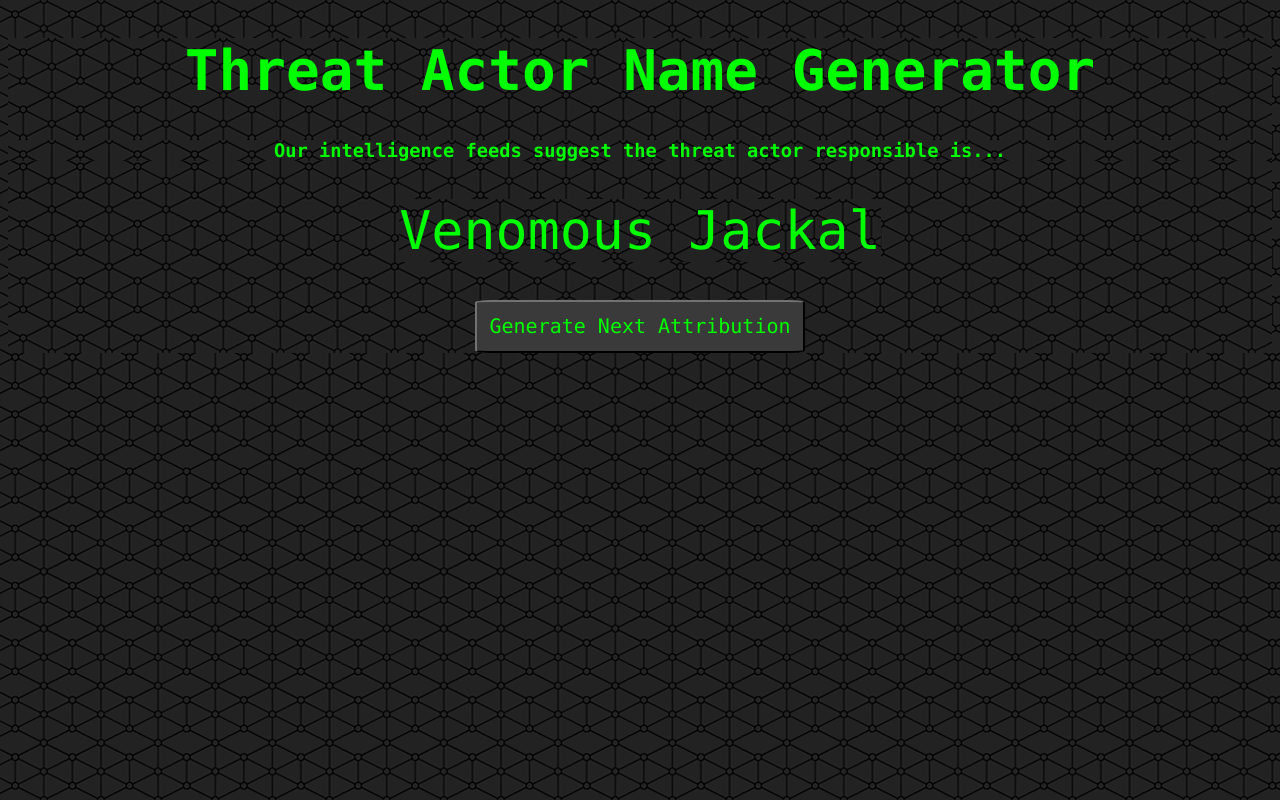
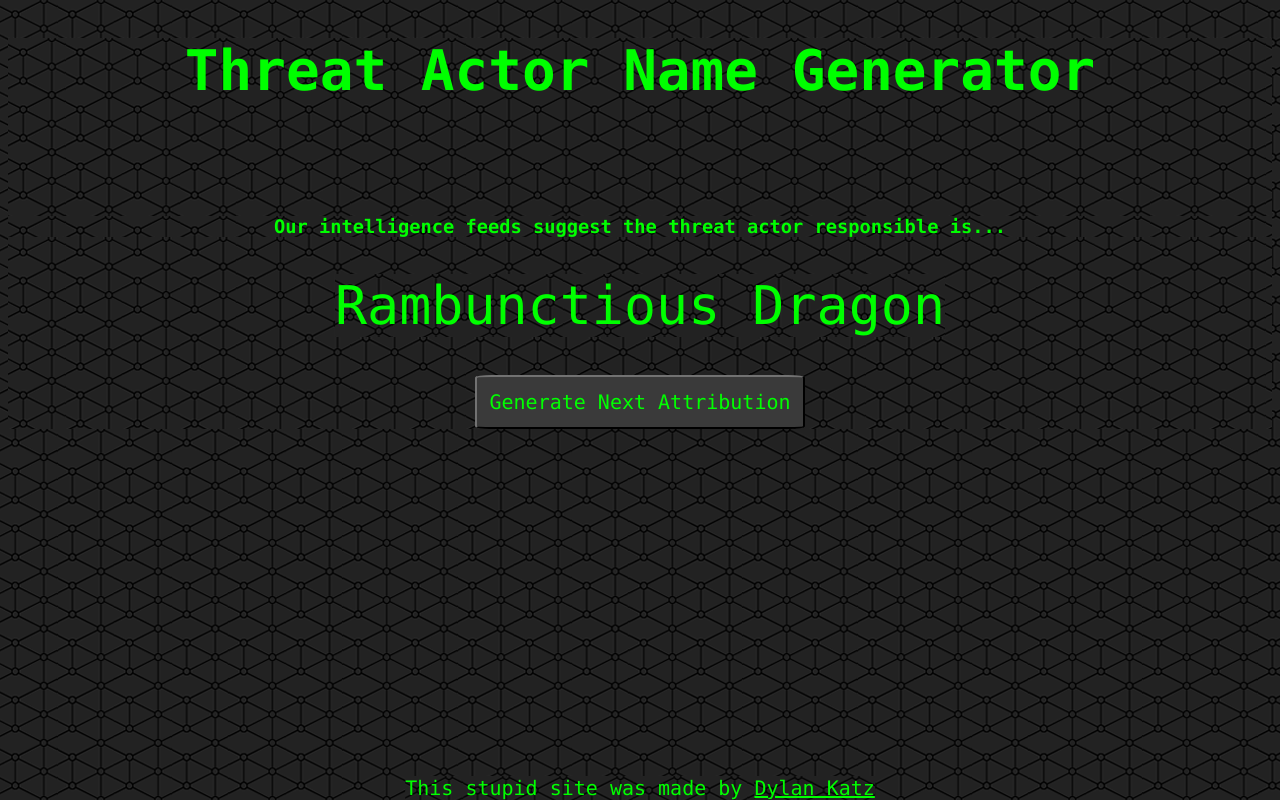
Before and after one commit to Plazmaz/threat-actor-names, a plain HTML site: page index.html in a window 1280 px wide. Drawn offline with Linux system fonts and the light colour scheme.

Commit message:
Improved formatting, added more animals

```diff
--- a/index.html
+++ b/index.html
@@ -1,16 +1,41 @@
 <!DOCTYPE html>
 <html>
+    <!--
+          ___
+         |   |
+     __  |   |  __
+    /  \=======/  \
+    \    -   -    /
+     |   o   Q   |
+     \  .-'''-.  /
+      '-\__Y__/-'
+         `---`
+
+    Fancy Bear hacked my homework
+    -->
     <head>
         <title>Threat Actor Name Generator</title>
         <link rel="stylesheet" type="text/css" href="style.css">
+        <meta name="title" content="Threat Actor Name Generator">
+        <meta name="description" content="Generate real-time psuedorandom threat actor names">
+        <meta name="keywords" content="security,hacking,scary,spooky,hackers,russia,china,hack,attribution,hard">
+        <meta name="robots" content="index, follow">
+        <meta http-equiv="Content-Type" content="text/html; charset=utf-8">
+        <meta name="language" content="English">
+        <meta name="author" content="@Plazmaz">
     </head>
     <body>
         <h1>Threat Actor Name Generator</h1>
+        <br>
+        <br>
+        <br>
         <h3>Our intelligence feeds suggest the threat actor responsible is...</h3>
         <br>
         <span id="actor"></span>
         <br><br><br>
         <button id="btn">Generate Next Attribution</button>
+        <br>
+        <span id="footer">This stupid site was made by <a href="https://dylankatz.com/?utm_source=threatactors" rel="noopener">Dylan Katz</a></footer>
         <script src="index.js"></script>
         <!-- Global site tag (gtag.js) - Google Analytics -->
         <script async src="https://www.googletagmanager.com/gtag/js?id=UA-67106116-6">
--- a/index.js
+++ b/index.js
@@ -1,4 +1,4 @@
- let animals = [
+let animals = [
     "panda",
     "bear",
     "kitten",
@@ -19,7 +19,13 @@
     "crocodile",
     "orca",
     "lion",
-    "elephant"
+    "elephant",
+    "horse",
+    "hyena",
+    "weasel",
+    "badger",
+    "coyote",
+    "bobcat"
 ];
 
 let descriptors = [
@@ -57,7 +63,12 @@ let descriptors = [
     "rambunctious",
     "ruthless",
     "unrelenting",
-    "brutal"
+    "brutal",
+    "aggressive",
+    "belligerent",
+    "intelligent",
+    "clever",
+    "witty"
 ];
 function generateActor() {
     let animalIdx = Math.floor(Math.random() * animals.length);
@@ -65,7 +76,9 @@ function generateActor() {
     let descriptor = descriptors[descriptorIdx][0].toUpperCase() + descriptors[descriptorIdx].substring(1);
     let animal = animals[animalIdx][0].toUpperCase() + animals[animalIdx].substring(1);
     document.getElementById("actor").innerText = descriptor + " " + animal;
-    ga('send', 'event', 'button', 'click', 'generate');
+    gtag('event', 'click', {
+      'event_category': 'generate'
+    });
 }
 window.onload = () => {
     generateActor();
--- a/style.css
+++ b/style.css
@@ -1,5 +1,5 @@
 * {
-    background-image: url("background.png?");
+    background-image: url("background.png");
     color: lime;
     font-family: "Lucida Console", Monaco, monospace;
 }
@@ -8,6 +8,21 @@ body {
 }
 h1 {
     font-size: 42pt;
+}
+@media screen and (max-width: 800px) {
+    h1 {
+        font-size: 10vw;
+    }
+}
+@media screen and (max-width: 800px) {
+    #actor {
+        font-size: 8vw;
+    }
+}
+@media screen and (max-width: 800px) {
+    #footer {
+        font-size: 2vw;
+    }
 }
 #actor {
     font-size: 40pt;
@@ -19,3 +34,9 @@ h1 {
     background: rgb(58, 58, 58);
     border-color: rgb(30, 30, 30);
 }
+#footer {
+    position: absolute;
+    transform: translateX(-50%);
+    bottom: 0px;
+    font-size: 15pt;
+}
```
